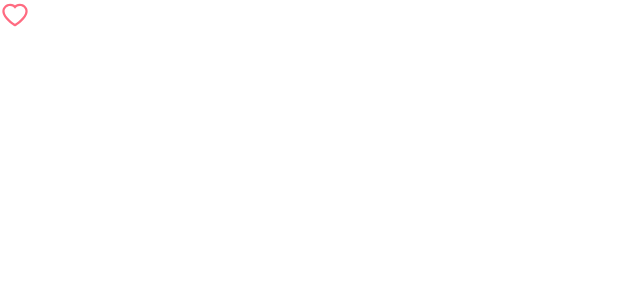
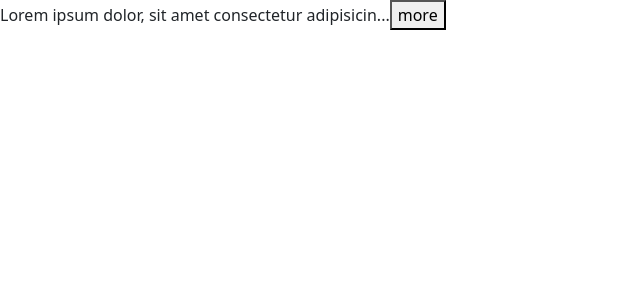
Before and after one commit to PathumNirmal/react-app, a React (Vite) app: page / in a window 1280 px wide. Shown: the top 300 px of the page, without its empty margins (0-640 px from the left). Built offline with nearby package versions, Linux system fonts and the light colour scheme; the HTML template or start-up script is replaced by a standard one.

Commit message:
text expand and button change with input

```diff
--- /dev/null
+++ b/components/ExpandedText.tsx
@@ -0,0 +1,24 @@
+import React, { useState } from "react";
+
+interface Props {
+  children: string;
+  maxChar?: number;
+}
+
+const ExpandedText = ({ children, maxChar = 100 }: Props) => {
+  const [isExpanded, setExpand] = useState(false);
+
+  if (children.length <= maxChar) return <p>{children}</p>;
+
+  const text = isExpanded ? children : children.substring(0, maxChar);
+  return (
+    <p>
+      {text}...
+      <button onClick={() => setExpand(!isExpanded)}>
+        {isExpanded ? "less" : "more"}
+      </button>
+    </p>
+  );
+};
+
+export default ExpandedText;
--- a/src/App.tsx
+++ b/src/App.tsx
@@ -66,13 +66,35 @@
 //   );
 // }
 
-import Like from "../components/Like";
+// import Like from "../components/Like";
+
+// function App() {
+//   return (
+//     <div>
+//       <Like onClick={() => console.log("Clicked")} />
+//     </div>
+//   );
+// }
+
+import { useState } from "react";
+import ExpandedText from "../components/ExpandedText";
 
 function App() {
   return (
-    <div>
-      <Like onClick={() => console.log("Clicked")} />
-    </div>
+    <ExpandedText maxChar={50}>
+      Lorem ipsum dolor, sit amet consectetur adipisicing elit. Est quis sint
+      quam distinctio error cupiditate voluptatibus exercitationem saepe dolor!
+      Illum est velit porro laborum molestias. Tempora itaque aspernatur harum
+      unde numquam quod repellendus neque facere quis, cupiditate, molestias
+      exercitationem sit est nobis laudantium! Soluta, quam doloribus!
+      Perferendis, tempore vitae possimus nobis dolorum, consequatur omnis
+      numquam repellendus consectetur asperiores corporis. Dolorem inventore
+      nostrum tempore minima! Similique dicta quisquam maxime praesentium
+      consequuntur eveniet obcaecati sequi fuga architecto impedit! Rem quo
+      porro cum! Tempora, cupiditate repellat? Eius, in laboriosam impedit alias
+      quae, sed iusto sequi ad nihil eum reiciendis veniam voluptates eligendi
+      quo.
+    </ExpandedText>
   );
 }
 
```
